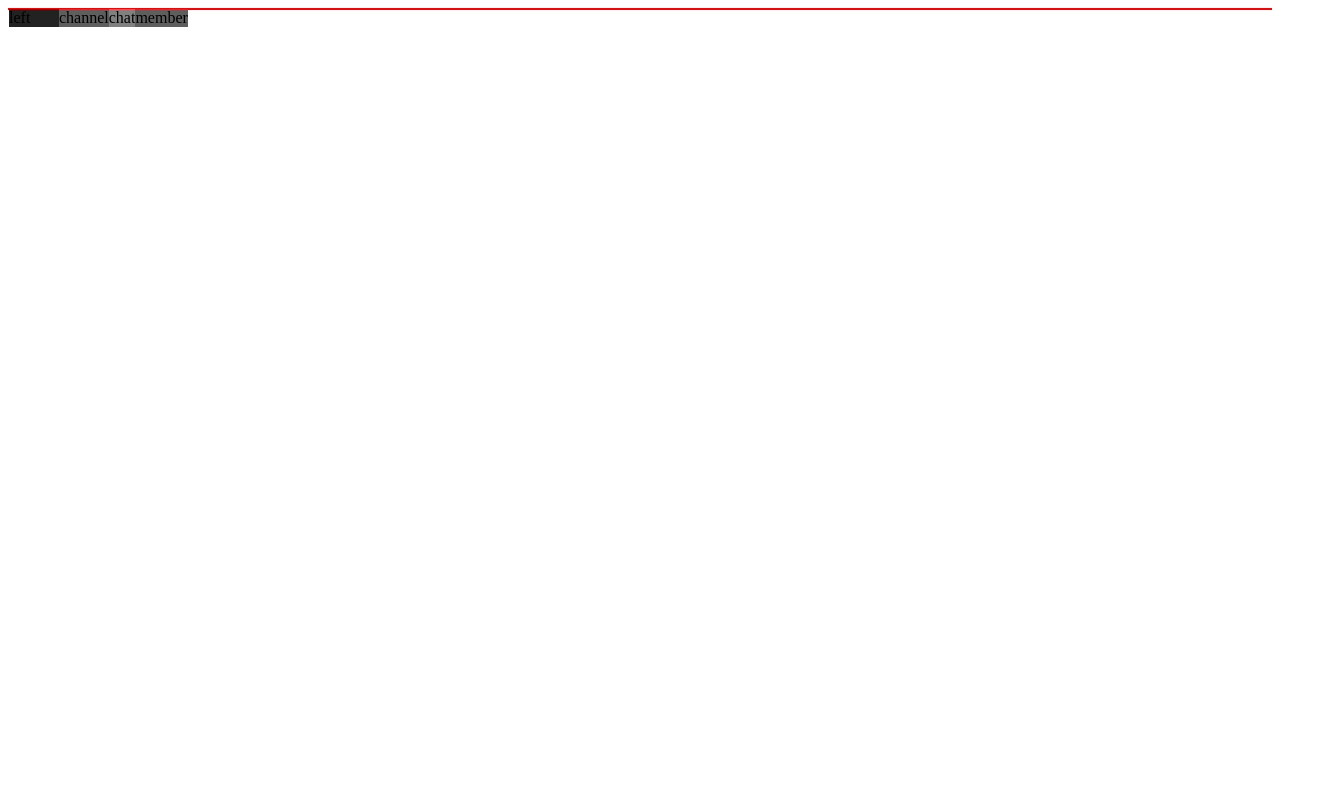
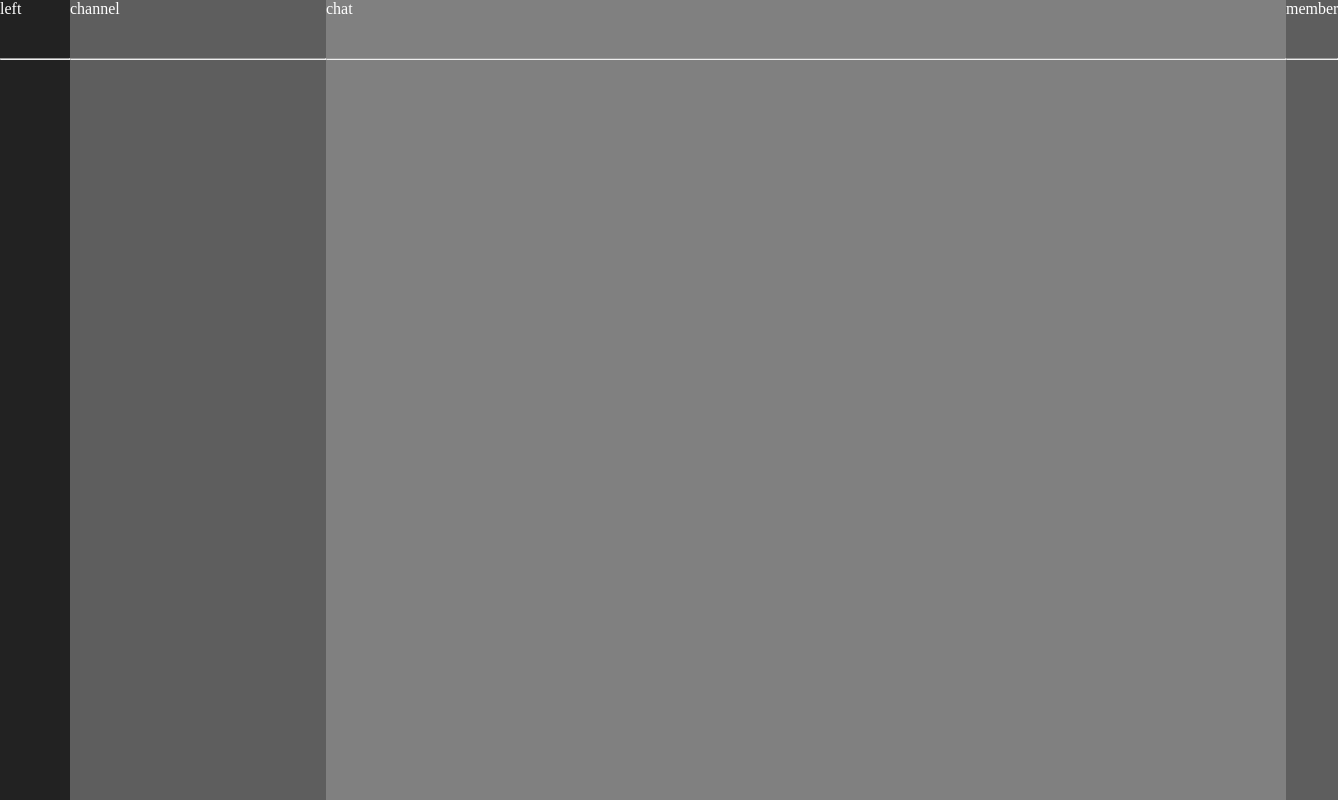
Before and after one commit to DasCodeMonster/TestApp, an Electron app: page discord.html in a window 1280 px wide. Shown: the whole page, 1338 px wide, since content can reach past the window. Drawn offline with Linux system fonts and the light colour scheme.

Commit message:
added all

```diff
--- a/discord.html
+++ b/discord.html
@@ -8,16 +8,28 @@
 </head>
 <body>
     <div id="leftside">
-        left
+        <div id="topleft" class="tops">
+            left
+        </div>
+        <hr>
     </div>
     <div id="channel">
-        channel
+        <div id="topchannel" class="tops">
+            channel
+        </div>
+        <hr>
     </div>
     <div id="chat">
-        chat
+        <div id="topchat" class="tops">
+            chat
+        </div>
+        <hr>
     </div>
     <div id="memberinfo">
-        member
+        <div id="membertop" class="tops">
+            member
+        </div>
+        <hr>
     </div>
 </body>
 </html>
--- a/discordstyle.css
+++ b/discordstyle.css
@@ -1,24 +1,82 @@
-#leftside {
+/* #leftside {
     background-color: rgb(34, 34, 34);
-    width: 50px;
-    height: 100%;
+    width: 8vh;
+    height: 100vh;
     float: left;
 }
 #channel {
     background-color: rgb(94, 94, 94);
-    height: 100%;
+    height: 100vh;
+    width: 31vh;
     float: left;
 }
 #chat {
     background-color: gray;
     float: left;
-    height: 100%;
+    height: 100vh;
+    width: 129vh;
+
 }
 #memberinfo {
     background-color: rgb(94, 94, 94);
     float: left;
-    height: 100%;
+    height: 100vh;
+    width: 31vh;
 }
 body {
-    border: 1px solid red;
+    margin-left: -1px;
+    margin-top: 0vh;
+    color: white;
+} */
+#leftside {
+    background-color: rgb(34, 34, 34);
+    display: table-cell;
+    width: 70px;
+    height: 100%;
+    min-height: 100%;
+    max-width: 70px;
+    min-width: 70px;
+    overflow: hidden;
+    word-wrap: break-word;
 }
+#channel {
+    background-color: rgb(94, 94, 94);
+    /* height: 100vh; */
+    width:  32vh;
+    max-width: 32vh;
+    min-width: 32vh;
+    display: table-cell;
+}
+#chat {
+    background-color: gray;
+    /* height: 100vh; */
+    width:  120vh;
+    max-width: 120vh;
+    min-width: 120vh;
+    display: table-cell;
+}
+#memberinfo {
+    background-color: rgb(94, 94, 94);
+    /* height: 100vh; */
+    width: 100%;
+    display: table-cell;
+}
+body {
+    margin-left: 0px;
+    margin-top: 0vh;
+    color: white;
+    display: table;
+    display: table;
+    table-layout: fixed;
+    height: 100%;
+    margin: 0;
+    padding: 0;
+}
+html {
+    height: 100%;
+    margin: 0 0 0 0;
+    padding: 0 0 0 0;
+}
+.tops {
+    min-height: 50px;
+}
```
